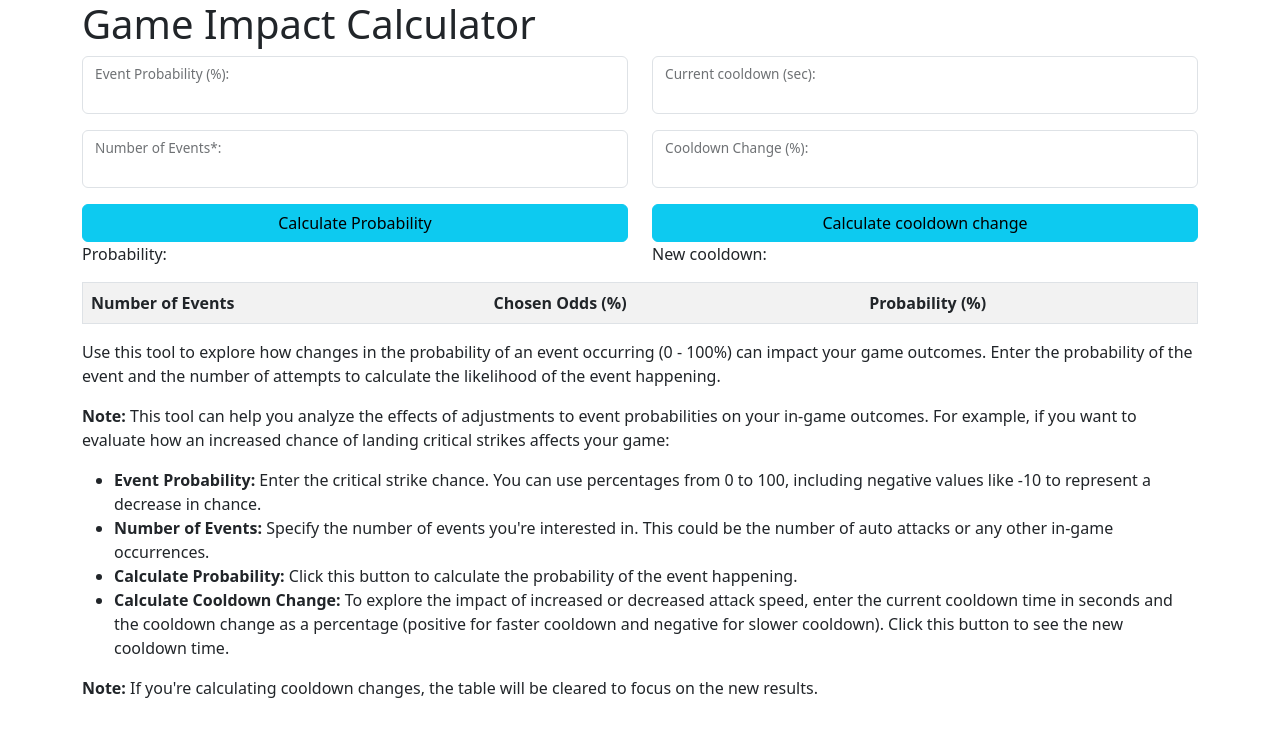
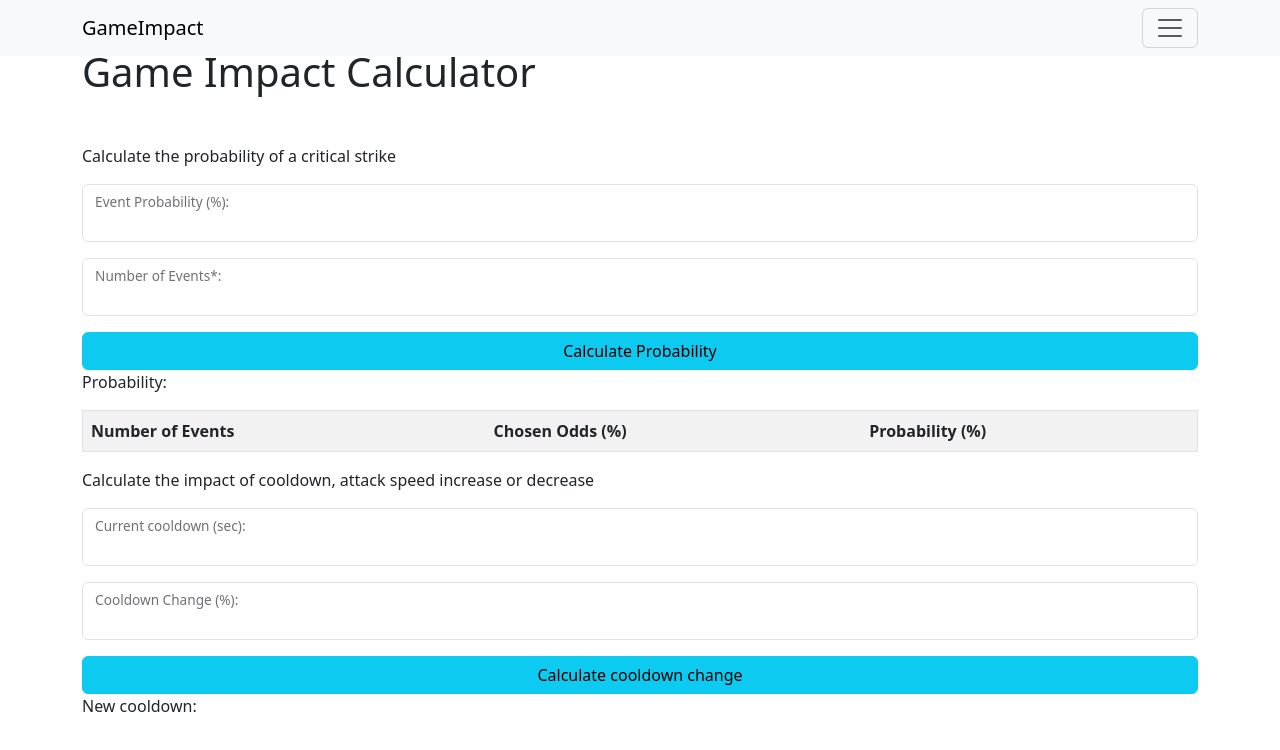
Before and after one commit to AlexRasch/gameimpact, a plain HTML site: page index.html in a window 1280 px wide. Drawn offline with nearby package versions, Linux system fonts and the light colour scheme.

Commit message:
beep boop

```diff
--- a/index.html
+++ b/index.html
@@ -7,17 +7,43 @@
     <title>Game Impact Calculator</title>
     <meta name="author" content="Alex Rasch">
     <link rel="stylesheet" href="https://cdn.jsdelivr.net/npm/bootstrap@5.3.0/dist/css/bootstrap.min.css">
-    <link rel="stylesheet" href="/assets/css/variables.css">
-    <link rel="stylesheet" href="/assets/css/colors.css">
-    <link rel="stylesheet" href="/assets/css/styles.css">
     <script src="https://cdn.jsdelivr.net/npm/bootstrap@5.3.0/dist/js/bootstrap.bundle.min.js"></script>
 </head>
+<body>
+    <nav class="navbar bg-body-tertiary fixed-top">
+        <div class="container">
+          <a class="navbar-brand" href="#">GameImpact</a>
+          <button class="navbar-toggler" type="button" data-bs-toggle="offcanvas" data-bs-target="#offcanvasNavbar" aria-controls="offcanvasNavbar" aria-label="Toggle navigation">
+            <span class="navbar-toggler-icon"></span>
+          </button>
+          <div class="offcanvas offcanvas-end" tabindex="-1" id="offcanvasNavbar" aria-labelledby="offcanvasNavbarLabel">
+            <div class="offcanvas-header">
+              <h5 class="offcanvas-title" id="offcanvasNavbarLabel">GameImpact</h5>
+              <button type="button" class="btn-close" data-bs-dismiss="offcanvas" aria-label="Close"></button>
+            </div>
+            <div class="offcanvas-body">
+              <ul class="navbar-nav justify-content-end flex-grow-1 pe-3">
+                <li class="nav-item">
+                  <a class="nav-link active" aria-current="page" href="#">Home</a>
+                </li>
+                <li class="nav-item">
+                  <a class="nav-link" href="#">Link</a>
+                </li>
+              </ul>
+            </div>
+          </div>
+        </div>
+      </nav>
 
-<body>
+    <div class="container mb-5 mt-5">
+        <h1>Game Impact Calculator</h1>
+    </div>
+
+    <!-- Drop rate-->
+
+    <!--Critical strike -->
     <div class="container">
-        <h1>Game Impact Calculator</h1>
-        <div class="row">
-            <div class="col">
+        <p>Calculate the probability of a critical strike</p>
         <div class="form-floating mb-3">
             <input type="number" class="form-control" id="odds" step="0.01" min="0" max="100">
             <label for="odds">Event Probability (%):</label>
@@ -31,8 +57,18 @@
             <button onclick="calculateProbability()" class="btn btn-info">Calculate Probability</button>
         </div>
         <p id="result">Probability:</p>
+        <table id="probabilityTable" class="table table-striped" border="1">
+            <tr>
+                <th>Number of Events</th>
+                <th>Chosen Odds (%)</th>
+                <th>Probability (%)</th>
+            </tr>
+        </table>
     </div>
-            <div class="col">
+
+    <!-- Cooldown -->
+    <div class="container">
+        <p>Calculate the impact of cooldown, attack speed increase or decrease</p>
                 <div class="form-floating mb-3">
                     <input type="number" class="form-control" id="speed" step="0.01" min="0">
                     <label for="speed">Current cooldown (sec):</label>
@@ -47,32 +83,7 @@
                     <button onClick="calculateCooldown()" class="btn btn-info">Calculate cooldown change</button>
                 </div>
                 <p id="resultCoolDown">New cooldown:</p>
-            </div>
-        </div>
 
-        <table id="probabilityTable" class="table table-striped" border="1">
-            <tr>
-                <th>Number of Events</th>
-                <th>Chosen Odds (%)</th>
-                <th>Probability (%)</th>
-            </tr>
-        </table>
-        <p>Use this tool to explore how changes in the probability of an event occurring (0 - 100%) can impact your game outcomes.
-            Enter the probability of the event and the number of attempts to calculate the likelihood of the event happening.</p>
-        <p><strong>Note:</strong> This tool can help you analyze the effects of adjustments to event probabilities on your in-game
-            outcomes. For example, if you want to evaluate how an increased chance of landing critical strikes affects your game:</p>
-        <ul>
-            <li><strong>Event Probability:</strong> Enter the critical strike chance. You can use percentages from 0 to 100,
-                including negative values like -10 to represent a decrease in chance.</li>
-            <li><strong>Number of Events:</strong> Specify the number of events you're interested in. This could be the number of
-                auto attacks or any other in-game occurrences.</li>
-            <li><strong>Calculate Probability:</strong> Click this button to calculate the probability of the event happening.</li>
-            <li><strong>Calculate Cooldown Change:</strong> To explore the impact of increased or decreased attack speed, enter the
-                current cooldown time in seconds and the cooldown change as a percentage (positive for faster cooldown and negative
-                for slower cooldown). Click this button to see the new cooldown time.</li>
-        </ul>
-        <p><strong>Note:</strong> If you're calculating cooldown changes, the table will be cleared to focus on the new results.
-        </p>
     </div>
     <script>
         function calculateProbability() {
```
Also changed, not shown: assets/cooldown.svg (added), assets/critical-strike.svg (added), assets/drop-rate.svg (added). Lines whose indentation alone changed are shown as unchanged.
